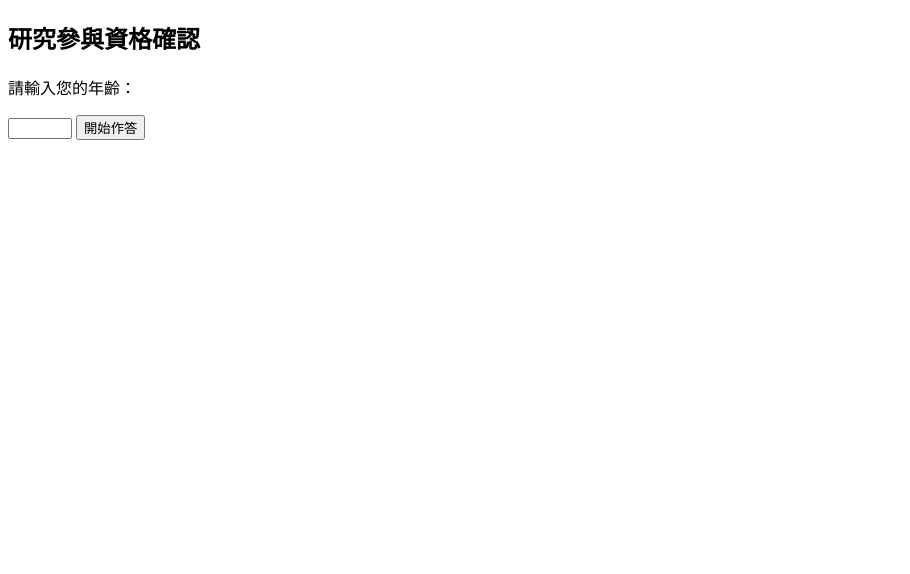
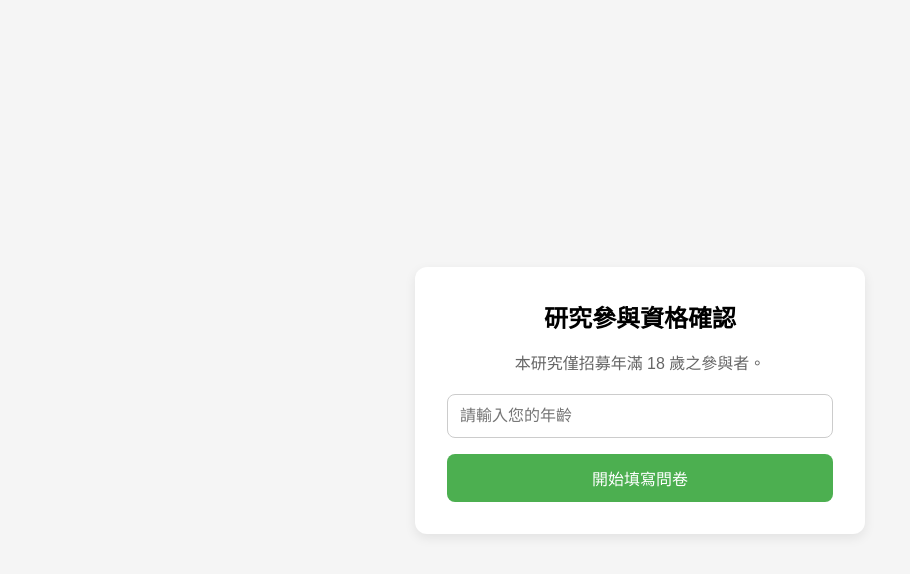
Before and after one commit to charicewang/surveycake_2, a plain HTML site: page index.html in a window 1280 px wide. Shown: the whole page, without its empty margins (0-910 px from the left). Drawn offline with Linux system fonts and the light colour scheme.

Commit message:
Update index.html

```diff
--- a/index.html
+++ b/index.html
@@ -1,24 +1,120 @@
 <!DOCTYPE html>
-<html>
+<html lang="zh-Hant">
 
 <head>
     <meta charset="UTF-8">
+    <meta name="viewport" content="width=device-width, initial-scale=1.0">
     <title>研究問卷</title>
+
+    <style>
+        * {
+            box-sizing: border-box;
+        }
+
+        body {
+            margin: 0;
+            min-height: 100vh;
+
+            display: flex;
+            justify-content: center;
+            align-items: center;
+
+            font-family: Arial, sans-serif;
+            background-color: #f5f5f5;
+            padding: 20px;
+        }
+
+        .container {
+            width: 100%;
+            max-width: 450px;
+
+            background: white;
+            padding: 32px;
+            border-radius: 12px;
+
+            box-shadow: 0 4px 12px rgba(0, 0, 0, 0.08);
+
+            text-align: center;
+        }
+
+        h2 {
+            margin-top: 0;
+            margin-bottom: 16px;
+        }
+
+        p {
+            color: #666;
+            margin-bottom: 20px;
+        }
+
+        input {
+            width: 100%;
+            padding: 12px;
+            font-size: 16px;
+
+            border: 1px solid #ccc;
+            border-radius: 8px;
+
+            margin-bottom: 16px;
+        }
+
+        button {
+            width: 100%;
+            padding: 12px;
+
+            font-size: 16px;
+            border: none;
+            border-radius: 8px;
+
+            cursor: pointer;
+
+            background-color: #4CAF50;
+            color: white;
+        }
+
+        button:hover {
+            opacity: 0.9;
+        }
+
+        @media (max-width: 480px) {
+            .container {
+                padding: 24px;
+            }
+
+            h2 {
+                font-size: 22px;
+            }
+        }
+    </style>
 </head>
 
 <body>
 
-    <h2>研究參與資格確認</h2>
+    <div class="container">
 
-    <p>請輸入您的年齡：</p>
-    <input type="number" id="age" min="0" max="120">
+        <h2>研究參與資格確認</h2>
 
-    <button onclick="startSurvey()">開始作答</button>
+        <p>本研究僅招募年滿 18 歲之參與者。</p>
+
+        <input
+            type="number"
+            id="age"
+            min="0"
+            max="120"
+            placeholder="請輸入您的年齡">
+
+        <button onclick="startSurvey()">
+            開始填寫問卷
+        </button>
+
+    </div>
 
     <script>
         function startSurvey() {
 
-            const age = parseInt(document.getElementById("age").value);
+            const age = parseInt(
+                document.getElementById("age").value
+            );
 
             if (isNaN(age)) {
                 alert("請輸入年齡");
@@ -26,10 +122,15 @@
             }
 
             if (age < 18) {
-                document.body.innerHTML = `
-            <h2>不符合參與資格</h2>
-            <p>本研究僅招募年滿18歲之參與者。</p>
-        `;
+
+                document.querySelector(".container").innerHTML = `
+                    <h2>不符合參與資格</h2>
+                    <p>
+                        感謝您的參與。<br>
+                        本研究僅招募年滿 18 歲之受試者。
+                    </p>
+                `;
+
                 return;
             }
 
@@ -40,9 +141,11 @@
                 "https://www.surveycake.com/s/3XePr"
             ];
 
-            const randomIndex = Math.floor(Math.random() * links.length);
+            const randomIndex =
+                Math.floor(Math.random() * links.length);
 
-            window.location.href = links[randomIndex];
+            window.location.href =
+                links[randomIndex];
         }
     </script>
 
```
